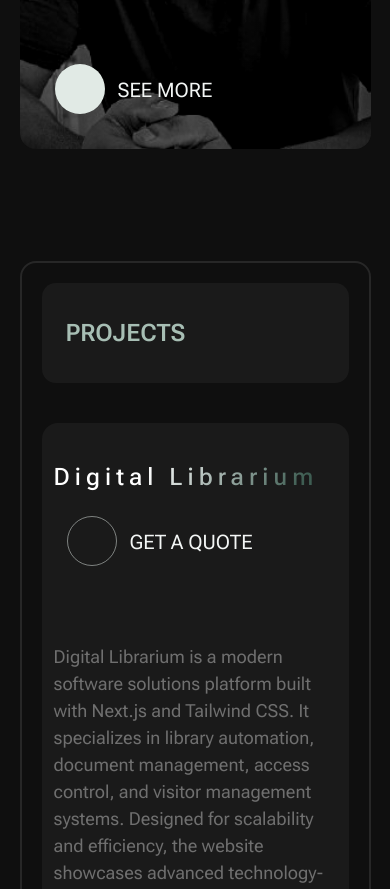
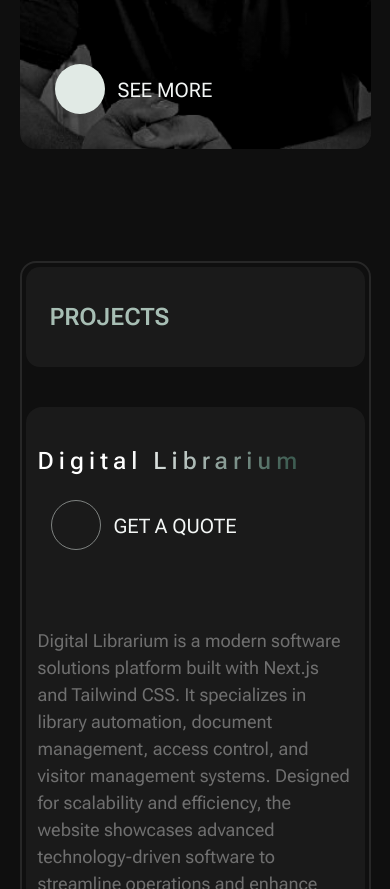
Before and after one commit to mdasif-me/mdasif, a Next.js app: page / in a window 390 px wide. Shown: the part 1111-2000 px from the top of the page. Built offline with nearby package versions, Linux system fonts and the light colour scheme; some icons are missing.

Commit message:
fix: adjust padding and layout for Home and ProjectCard components

```diff
--- a/src/features/home/home.tsx
+++ b/src/features/home/home.tsx
@@ -7,7 +7,7 @@ const Home = () => {
   return (
     <div>
       <Hero />
-      <div className="mt-28 border-wrapper p-5 space-y-10">
+      <div className="mt-28 border-wrapper md:p-5 p-1 space-y-10">
         <Header />
         <Projects />
       </div>
--- a/src/features/projects/components/card.tsx
+++ b/src/features/projects/components/card.tsx
@@ -24,7 +24,10 @@ const ProjectCard = ({ project }: { project: IProject }) => {
           <p className="gradient-text uppercase">Gallery</p>
           <Quote isBordered text="View full case study" />
         </header>
-        <div id={name} className="flex items-start gap-5 self-stretch">
+        <div
+          id={name}
+          className="flex md:flex-nowrap flex-wrap items-start gap-5 self-stretch"
+        >
           {images.map((image, i) => (
             <div key={i} className="relative rounded-2xl overflow-hidden">
               <Image
```
